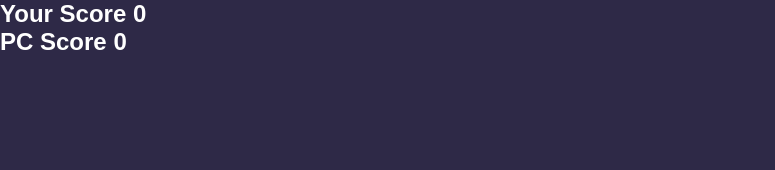
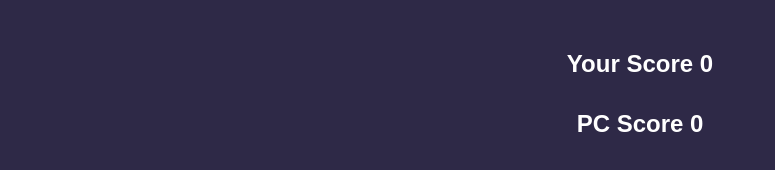
Before and after one commit to RexLinus/Rock-Paper-Scissors, a plain HTML site: page index..html in a window 1280 px wide. Shown: the whole page, without its empty margins (0-775 px from the left). Drawn offline with Linux system fonts and the light colour scheme.

Commit message:
Score styles

```diff
--- a/style.css
+++ b/style.css
@@ -9,3 +9,12 @@ body {
   background-color: #2e2947;
   color: #fff;
 }
+
+.scores {
+  display: flex;
+  flex-direction: column;
+  align-items: center;
+  justify-content: center;
+  gap: 32px;
+  padding-top: 50px;
+}
```
